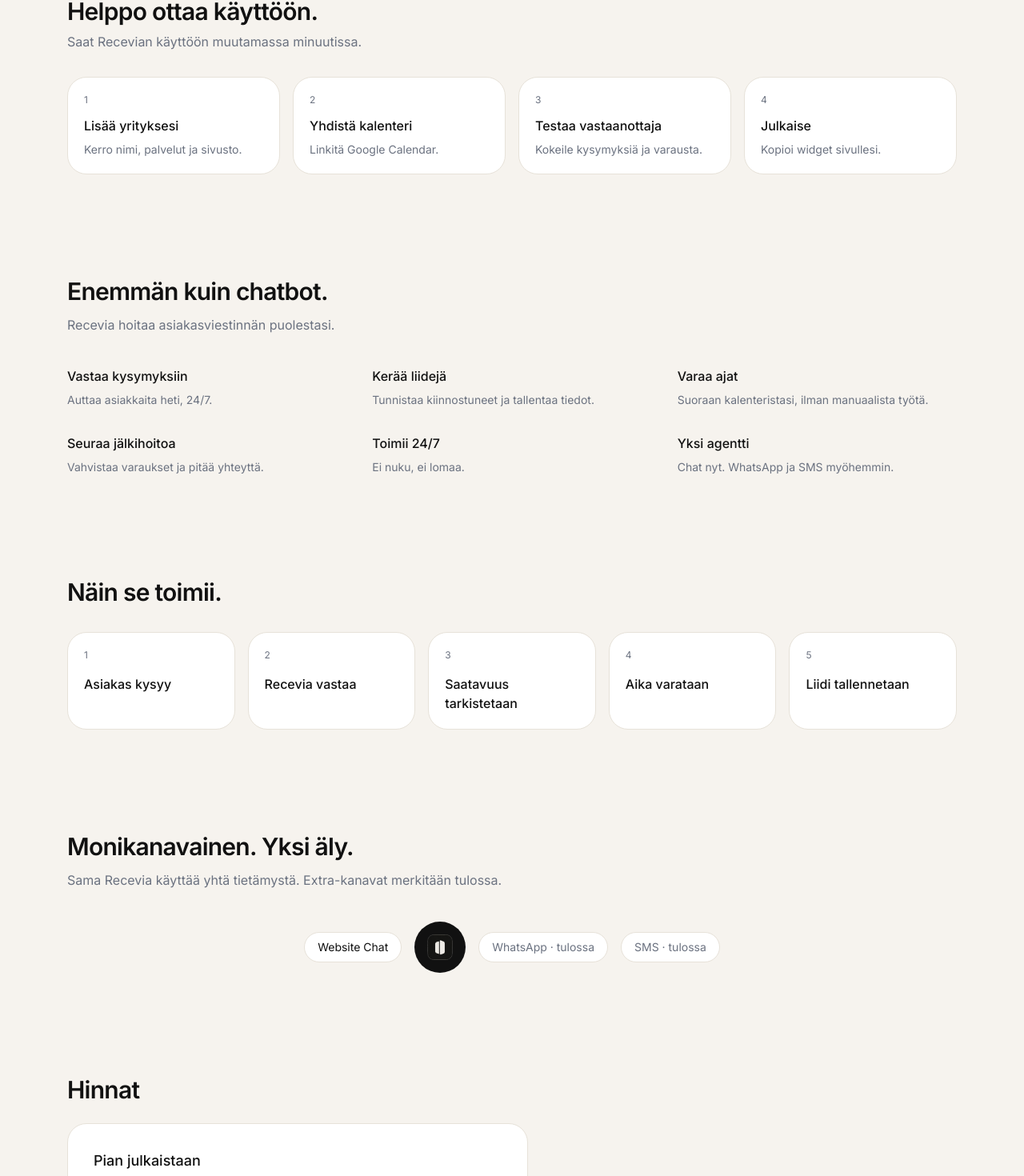
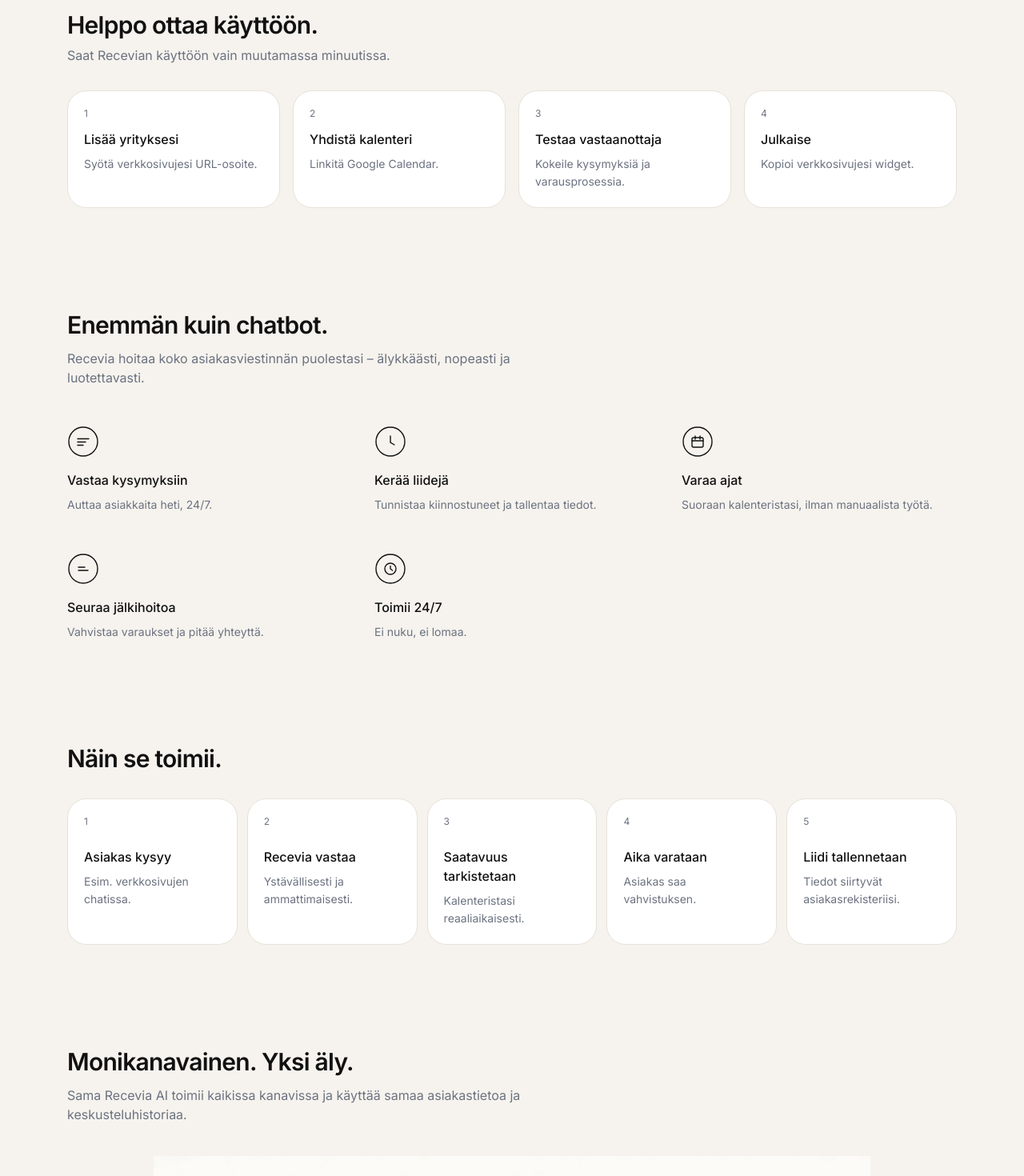
Before and after one commit to miromnb-coder/Recevia, a Next.js app: page / in a window 1280 px wide. Shown: the part 1305-2775 px from the top of the page at 80% size. Built offline with nearby package versions, Linux system fonts and the light colour scheme.

Commit message:
feat(landing): match collage layout and use recevia-channels.jpeg

```diff
--- a/app/page.tsx
+++ b/app/page.tsx
@@ -7,10 +7,10 @@
       <header className="sticky top-0 z-20 border-b border-line/80 bg-paper/90 backdrop-blur">
         <div className="mx-auto flex max-w-6xl items-center justify-between px-5 py-4">
           <Link href="/" className="flex items-center gap-2 font-semibold">
-            <Mark className="h-6 w-6" />
+            <Mark className="h-7 w-7" />
             Recevia
           </Link>
-          <nav className="hidden items-center gap-6 text-sm text-mute md:flex">
+          <nav className="hidden items-center gap-7 text-sm text-mute md:flex">
             <a href="#ominaisuudet">Ominaisuudet</a>
             <a href="#miten">Miten toimii</a>
             <a href="#hinnat">Hinnat</a>
@@ -46,13 +46,15 @@
           </div>
         </section>
 
-        <section className="mx-auto grid max-w-6xl items-center gap-10 px-5 py-16 md:grid-cols-[0.9fr_1.3fr]">
+        <section className="mx-auto grid max-w-6xl items-center gap-10 px-5 py-16 md:grid-cols-[0.85fr_1.35fr]">
           <div>
-            <h2 className="text-3xl font-semibold tracking-tight">Kaikki yhdessä hallinnassa.</h2>
+            <h2 className="text-3xl font-semibold tracking-tight md:text-4xl">Kaikki yhdessä hallinnassa.</h2>
             <p className="mt-4 max-w-sm text-mute">
-              Seuraa keskusteluja, liidejä, varauksia ja kalenteria yhdessä näkymässä.
+              Seuraa keskusteluja, liidejä, varauksia ja kalenteria – yhdessä helppokäyttöisessä näkymässä.
             </p>
-            <Link href="#ominaisuudet" className="mt-6 inline-block text-sm">Katso kaikki ominaisuudet →</Link>
+            <Link href="#ominaisuudet" className="mt-6 inline-flex rounded-full border border-line bg-white px-4 py-2 text-sm">
+              Katso kaikki ominaisuudet →
+            </Link>
           </div>
           <img
             src="/dashboard-preview.jpeg"
@@ -63,18 +65,18 @@
 
         <section className="mx-auto max-w-6xl px-5 py-16">
           <h2 className="text-3xl font-semibold tracking-tight">Helppo ottaa käyttöön.</h2>
-          <p className="mt-2 text-mute">Saat Recevian käyttöön muutamassa minuutissa.</p>
+          <p className="mt-2 text-mute">Saat Recevian käyttöön vain muutamassa minuutissa.</p>
           <div className="mt-8 grid gap-4 md:grid-cols-4">
             {[
-              ["1", "Lisää yrityksesi", "Kerro nimi, palvelut ja sivusto."],
+              ["1", "Lisää yrityksesi", "Syötä verkkosivujesi URL-osoite."],
               ["2", "Yhdistä kalenteri", "Linkitä Google Calendar."],
-              ["3", "Testaa vastaanottaja", "Kokeile kysymyksiä ja varausta."],
-              ["4", "Julkaise", "Kopioi widget sivullesi."],
+              ["3", "Testaa vastaanottaja", "Kokeile kysymyksiä ja varausprosessia."],
+              ["4", "Julkaise", "Kopioi verkkosivujesi widget."],
             ].map(([n, t, d]) => (
               <div key={n} className="rounded-3xl border border-line bg-white p-5">
                 <p className="text-xs text-mute">{n}</p>
                 <p className="mt-3 font-medium">{t}</p>
-                <p className="mt-2 text-sm text-mute">{d}</p>
+                <p className="mt-2 text-sm leading-relaxed text-mute">{d}</p>
               </div>
             ))}
           </div>
@@ -82,19 +84,21 @@
 
         <section id="ominaisuudet" className="mx-auto max-w-6xl px-5 py-16">
           <h2 className="text-3xl font-semibold tracking-tight">Enemmän kuin chatbot.</h2>
-          <p className="mt-3 max-w-xl text-mute">Recevia hoitaa asiakasviestinnän puolestasi.</p>
-          <div className="mt-10 grid gap-8 sm:grid-cols-2 lg:grid-cols-3">
+          <p className="mt-3 max-w-xl text-mute">
+            Recevia hoitaa koko asiakasviestinnän puolestasi – älykkäästi, nopeasti ja luotettavasti.
+          </p>
+          <div className="mt-12 grid gap-x-10 gap-y-12 sm:grid-cols-2 lg:grid-cols-3">
             {[
-              ["Vastaa kysymyksiin", "Auttaa asiakkaita heti, 24/7."],
-              ["Kerää liidejä", "Tunnistaa kiinnostuneet ja tallentaa tiedot."],
-              ["Varaa ajat", "Suoraan kalenteristasi, ilman manuaalista työtä."],
-              ["Seuraa jälkihoitoa", "Vahvistaa varaukset ja pitää yhteyttä."],
-              ["Toimii 24/7", "Ei nuku, ei lomaa."],
-              ["Yksi agentti", "Chat nyt. WhatsApp ja SMS myöhemmin."],
-            ].map(([t, d]) => (
+              ["chat", "Vastaa kysymyksiin", "Auttaa asiakkaita heti, 24/7."],
+              ["lead", "Kerää liidejä", "Tunnistaa kiinnostuneet ja tallentaa tiedot."],
+              ["cal", "Varaa ajat", "Suoraan kalenteristasi, ilman manuaalista työtä."],
+              ["follow", "Seuraa jälkihoitoa", "Vahvistaa varaukset ja pitää yhteyttä."],
+              ["clock", "Toimii 24/7", "Ei nuku, ei lomaa."],
+            ].map(([icon, t, d]) => (
               <div key={t}>
-                <p className="font-medium">{t}</p>
-                <p className="mt-2 text-sm text-mute">{d}</p>
+                <Icon name={icon} />
+                <p className="mt-4 font-medium">{t}</p>
+                <p className="mt-2 max-w-xs text-sm leading-relaxed text-mute">{d}</p>
               </div>
             ))}
           </div>
@@ -102,48 +106,54 @@
 
         <section id="miten" className="mx-auto max-w-6xl px-5 py-16">
           <h2 className="text-3xl font-semibold tracking-tight">Näin se toimii.</h2>
-          <div className="mt-8 grid gap-4 md:grid-cols-5">
+          <div className="mt-8 grid gap-3 md:grid-cols-5">
             {[
-              ["1", "Asiakas kysyy"],
-              ["2", "Recevia vastaa"],
-              ["3", "Saatavuus tarkistetaan"],
-              ["4", "Aika varataan"],
-              ["5", "Liidi tallennetaan"],
-            ].map(([n, t]) => (
+              ["1", "Asiakas kysyy", "Esim. verkkosivujen chatissa."],
+              ["2", "Recevia vastaa", "Ystävällisesti ja ammattimaisesti."],
+              ["3", "Saatavuus tarkistetaan", "Kalenteristasi reaaliaikaisesti."],
+              ["4", "Aika varataan", "Asiakas saa vahvistuksen."],
+              ["5", "Liidi tallennetaan", "Tiedot siirtyvät asiakasrekisteriisi."],
+            ].map(([n, t, d]) => (
               <div key={n} className="rounded-3xl border border-line bg-white p-5">
                 <p className="text-xs text-mute">{n}</p>
-                <p className="mt-4 font-medium">{t}</p>
+                <p className="mt-6 font-medium">{t}</p>
+                <p className="mt-2 text-sm leading-relaxed text-mute">{d}</p>
               </div>
             ))}
           </div>
         </section>
 
         <section className="mx-auto max-w-6xl px-5 py-16">
-          <h2 className="text-3xl font-semibold tracking-tight">Monikanavainen. Yksi äly.</h2>
-          <p className="mt-3 max-w-xl text-mute">Sama Recevia käyttää yhtä tietämystä. Extra-kanavat merkitään tulossa.</p>
-          <div className="mt-10 flex flex-wrap items-center justify-center gap-4">
-            <span className="rounded-full border border-line bg-white px-4 py-2 text-sm">Website Chat</span>
-            <span className="flex h-16 w-16 items-center justify-center rounded-full bg-ink text-white"><Mark className="h-8 w-8" /></span>
-            <span className="rounded-full border border-line bg-white px-4 py-2 text-sm text-mute">WhatsApp · tulossa</span>
-            <span className="rounded-full border border-line bg-white px-4 py-2 text-sm text-mute">SMS · tulossa</span>
+          <div className="max-w-xl">
+            <h2 className="text-3xl font-semibold tracking-tight">Monikanavainen. Yksi äly.</h2>
+            <p className="mt-3 text-mute">
+              Sama Recevia AI toimii kaikissa kanavissa ja käyttää samaa asiakastietoa ja keskusteluhistoriaa.
+            </p>
           </div>
+          <img
+            src="/recevia-channels.jpeg"
+            alt="Recevia AI yhdistää Website Chatin, WhatsAppin ja SMS:n"
+            className="mx-auto mt-10 w-full max-w-4xl"
+          />
         </section>
 
-        <section id="hinnat" className="mx-auto max-w-6xl px-5 py-16">
-          <h2 className="text-3xl font-semibold tracking-tight">Hinnat</h2>
-          <div className="mt-6 max-w-xl rounded-3xl border border-line bg-white p-8">
-            <p className="text-lg font-medium">Pian julkaistaan</p>
+        <section id="hinnat" className="mx-auto max-w-6xl px-5 py-8">
+          <div className="mx-auto max-w-lg rounded-3xl border border-line bg-white p-8 text-center">
+            <p className="text-lg font-medium">Hinnat · pian julkaistaan</p>
             <p className="mt-3 text-sm leading-relaxed text-mute">
               Voit aloittaa jo nyt. Julkinen hinnasto tulee, kun V1 on testattu.
             </p>
-            <Link href="/signup" className="mt-6 inline-block rounded-full bg-ink px-5 py-3 text-sm text-white">Aloita ilmaiseksi</Link>
           </div>
         </section>
 
         <section className="px-5 py-20 text-center">
           <h2 className="text-3xl font-semibold tracking-tight md:text-5xl">Anna Recevian hoitaa vastaanotto.</h2>
-          <p className="mx-auto mt-4 max-w-lg text-mute">Vastaa nopeammin. Kerää enemmän liidejä. Varaa enemmän aikoja.</p>
-          <Link href="/signup" className="mt-8 inline-block rounded-full bg-ink px-6 py-3 text-sm text-white">Aloita ilmaiseksi</Link>
+          <p className="mx-auto mt-4 max-w-lg text-mute">
+            Vastaa nopeammin. Kerää enemmän liidejä. Varaa enemmän aikoja.
+          </p>
+          <Link href="/signup" className="mt-8 inline-block rounded-full bg-ink px-6 py-3 text-sm text-white">
+            Aloita ilmaiseksi
+          </Link>
         </section>
       </main>
 
@@ -153,3 +163,47 @@
     </div>
   );
 }
+
+function Icon({ name }: { name: string }) {
+  const common = "h-10 w-10 text-ink";
+  if (name === "chat") {
+    return (
+      <svg viewBox="0 0 40 40" className={common} fill="none" aria-hidden>
+        <circle cx="20" cy="20" r="18" stroke="currentColor" strokeWidth="1.4" />
+        <path d="M13 16.5h14M13 20.5h10M13 24.5h7" stroke="currentColor" strokeWidth="1.4" strokeLinecap="round" />
+      </svg>
+    );
+  }
+  if (name === "lead") {
+    return (
+      <svg viewBox="0 0 40 40" className={common} fill="none" aria-hidden>
+        <circle cx="20" cy="20" r="18" stroke="currentColor" strokeWidth="1.4" />
+        <path d="M20 13v8l5 3" stroke="currentColor" strokeWidth="1.4" strokeLinecap="round" />
+      </svg>
+    );
+  }
+  if (name === "cal") {
+    return (
+      <svg viewBox="0 0 40 40" className={common} fill="none" aria-hidden>
+        <circle cx="20" cy="20" r="18" stroke="currentColor" strokeWidth="1.4" />
+        <rect x="13" y="15" width="14" height="12" rx="2" stroke="currentColor" strokeWidth="1.4" />
+        <path d="M13 19h14M17 13v4M23 13v4" stroke="currentColor" strokeWidth="1.4" strokeLinecap="round" />
+      </svg>
+    );
+  }
+  if (name === "follow") {
+    return (
+      <svg viewBox="0 0 40 40" className={common} fill="none" aria-hidden>
+        <circle cx="20" cy="20" r="18" stroke="currentColor" strokeWidth="1.4" />
+        <path d="M14 22h12M14 18h8" stroke="currentColor" strokeWidth="1.4" strokeLinecap="round" />
+      </svg>
+    );
+  }
+  return (
+    <svg viewBox="0 0 40 40" className={common} fill="none" aria-hidden>
+      <circle cx="20" cy="20" r="18" stroke="currentColor" strokeWidth="1.4" />
+      <circle cx="20" cy="20" r="7" stroke="currentColor" strokeWidth="1.4" />
+      <path d="M20 16.5V20l2.5 2" stroke="currentColor" strokeWidth="1.4" strokeLinecap="round" />
+    </svg>
+  );
+}
```
